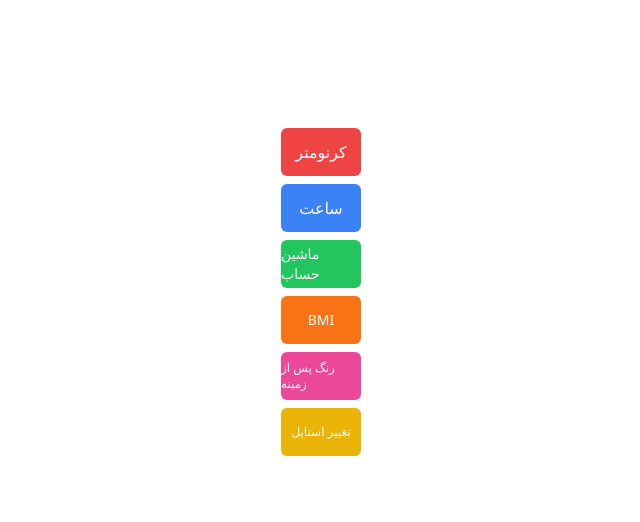
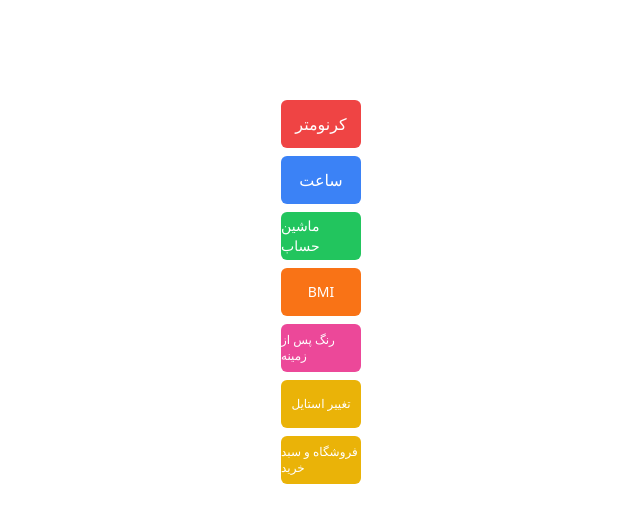
Before and after one commit to websiteDesignn/JavaScript, a website built with Vite: page index.html in a window 1280 px wide. Shown: the part 130-652 px from the top of the page, without its empty margins (319-959 px from the left). Built offline with nearby package versions, Linux system fonts and the light colour scheme.

Commit message:
push the shopping cart

```diff
--- a/index.html
+++ b/index.html
@@ -57,6 +57,13 @@
       تغییر استایل
     </a>
 
+    <a
+      href="https://websitedesignn.github.io/JavaScript/shoppingCart/index.html"
+      class="bg-yellow-500 text-white text-xs w-20 h-12 rounded-md flex items-center justify-center hover:bg-yellow-300"
+    >
+      فروشگاه و سبد خرید
+    </a>
+
     <script src="src/js/app.js"></script>
   </body>
 </html>
```
